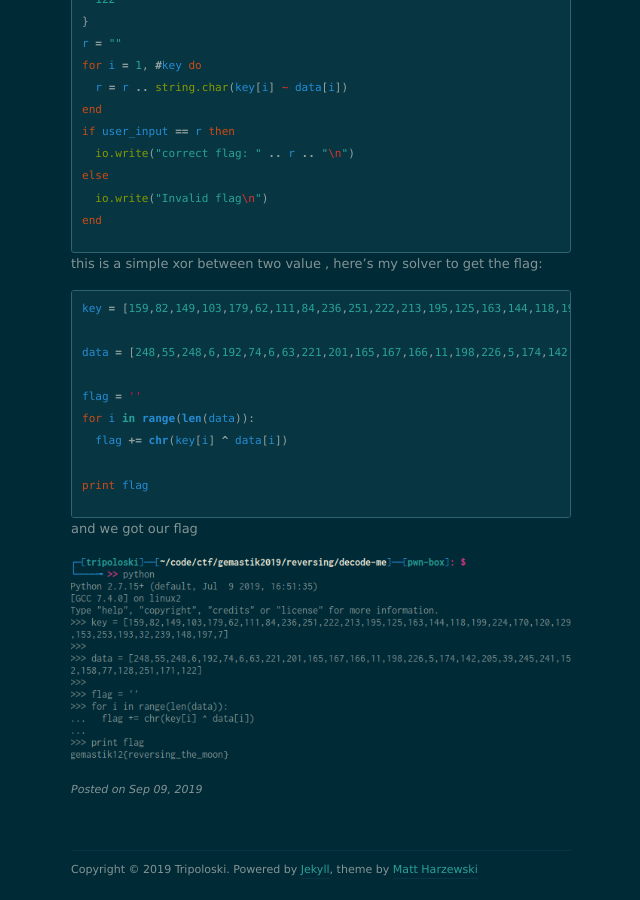
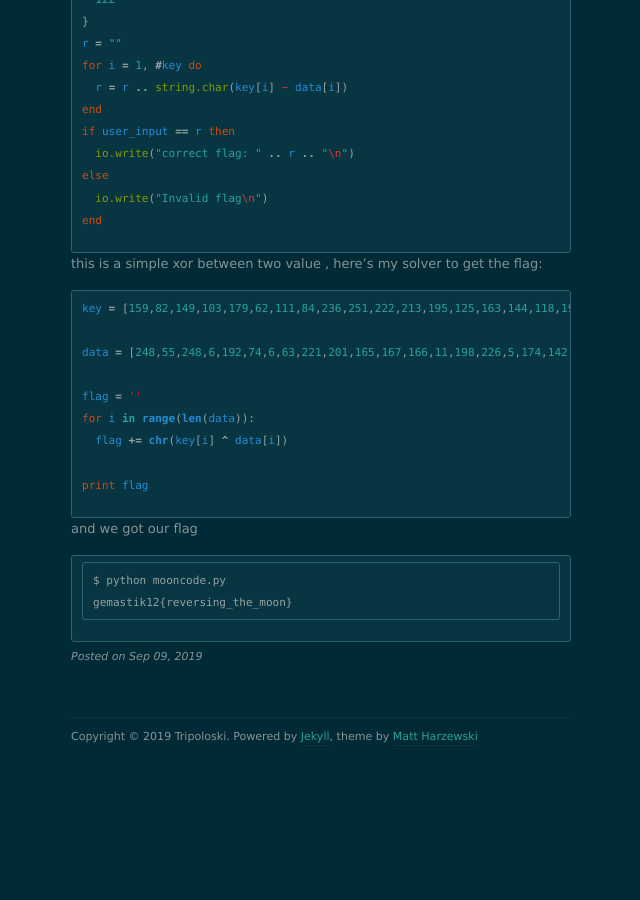
Before and after one commit to tripoloski1337/tripoloski1337.github.io, a Jekyll site: the page built from _posts/2019-10-03-reverse-engineering-lua-bytecode.markdown, in a window 1280 px wide and 900 px high, scrolled down 3318 px. Shown: the whole window, without its empty margins (319-959 px from the left). Built offline with Jekyll 4.4.1, drawn with Linux system fonts in a browser that asks for light colours; nearby versions of some CDN libraries; after the commit the page ends 4084 px from its top, so only the background shows below that.

Commit message:
remove image

````diff
--- a/_posts/2019-10-03-reverse-engineering-lua-bytecode.markdown
+++ b/_posts/2019-10-03-reverse-engineering-lua-bytecode.markdown
@@ -153,4 +153,7 @@ print flag
 
 and we got our flag
 
-<img src="/images/2019-10-03-174334_664x273_scrot.png" class="center" style="width: 500px;">
+```
+$ python mooncode.py
+gemastik12{reversing_the_moon}
+```
````
Also changed, not shown: images/2019-10-03-174334_664x273_scrot.png (deleted).
